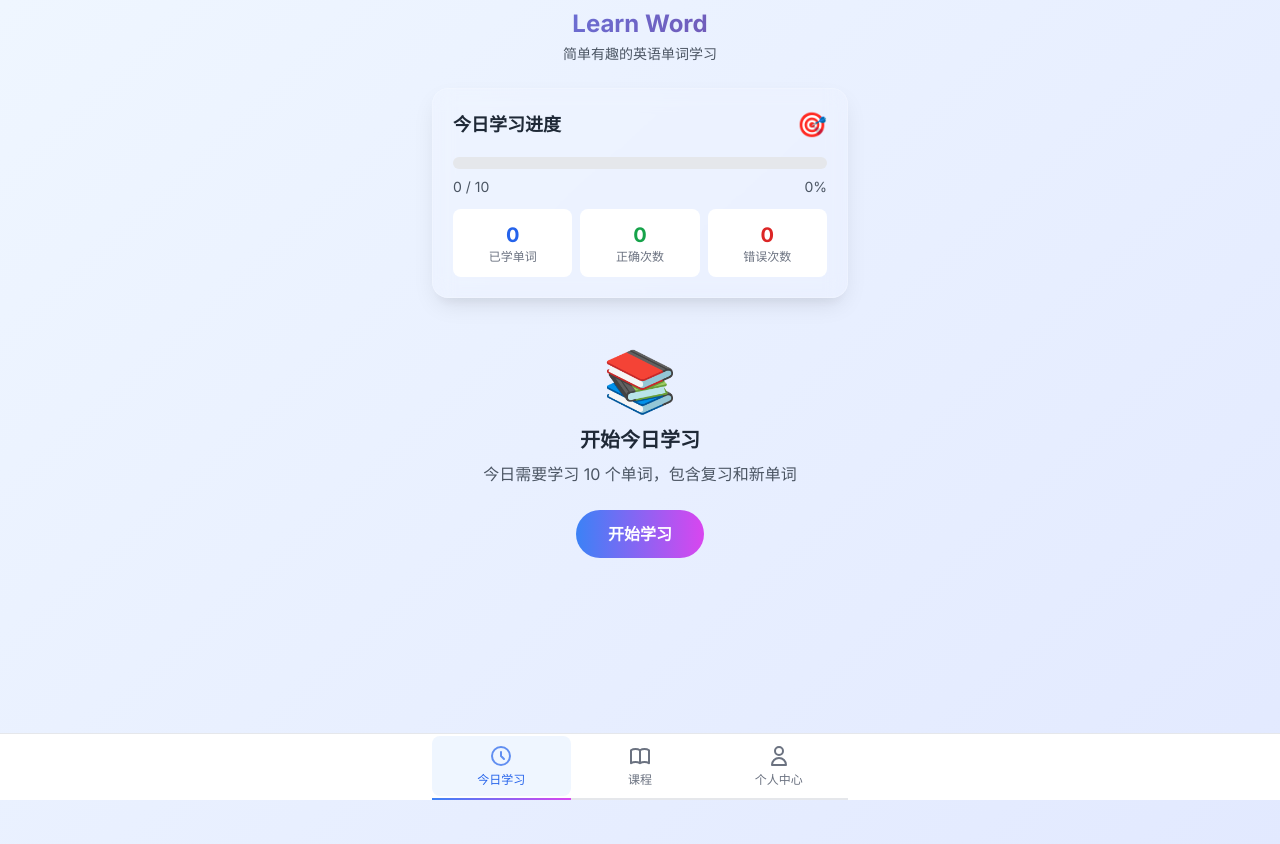
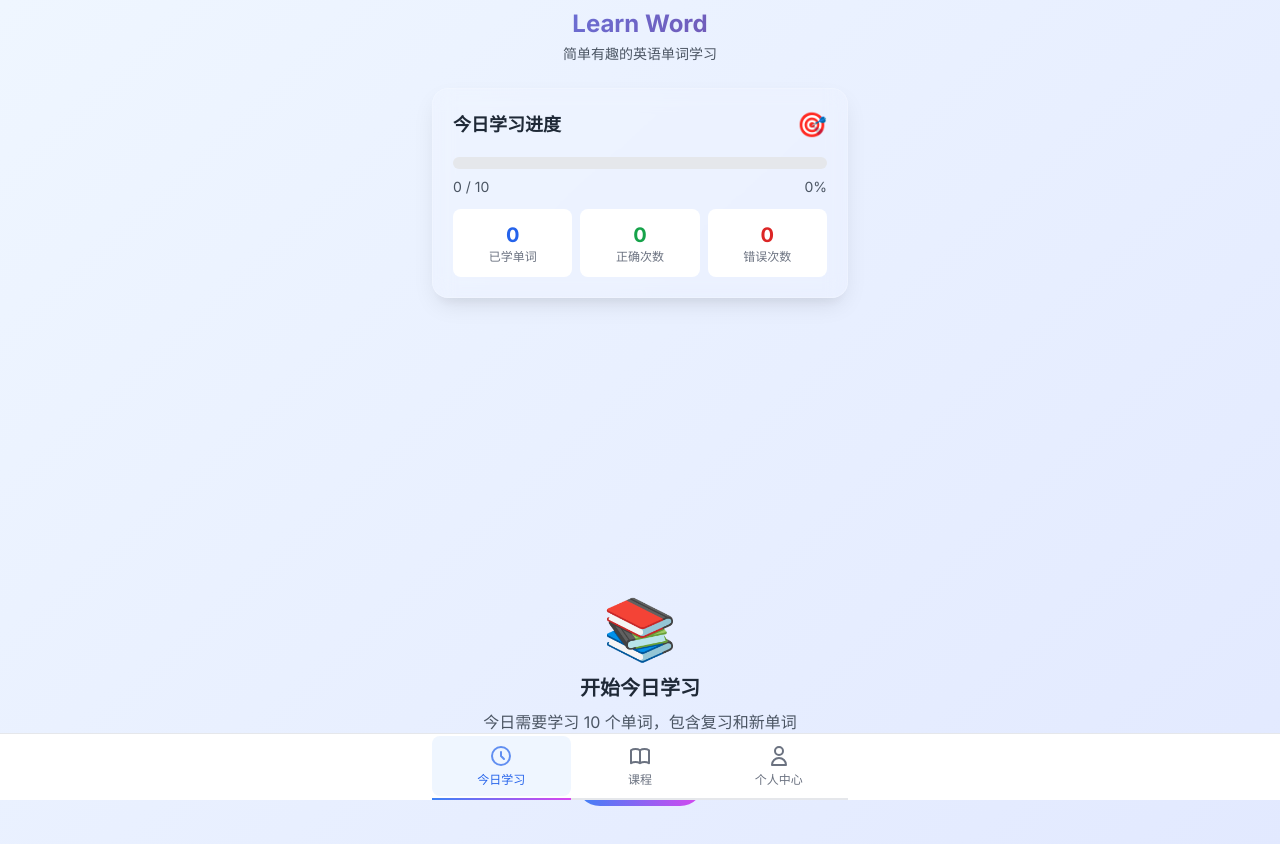
Before and after one commit to legendmohe/learn_word, a Vue app: page / in a window 1280 px wide. Shown: the top 844 px of the page. Built offline with nearby package versions, Linux system fonts and the light colour scheme.

Commit message:
"今日开始学习"界面的布局问题

```diff
--- a/src/components/TodayStudy.vue
+++ b/src/components/TodayStudy.vue
@@ -1,7 +1,8 @@
 <template>
   <div class="today-study">
     <!-- 学习状态卡片 -->
-    <div v-if="studyStatus === 'ready'" class="text-center py-8">
+    <div v-if="studyStatus === 'ready'" class="ready-container flex items-center justify-center h-full">
+      <div class="text-center">
         <div class="text-6xl mb-4">📚</div>
         <h2 class="text-xl font-semibold text-gray-800 dark:text-gray-200 mb-2">开始今日学习</h2>
         <p class="text-gray-600 dark:text-gray-400 mb-6">
@@ -13,6 +14,7 @@
         >
           开始学习
         </button>
+      </div>
     </div>
 
     <!-- 学习进行中 -->
@@ -606,12 +608,21 @@ onUnmounted(() => {
   justify-content: flex-start;
 }
 
+.ready-container,
 .study-container {
   flex: 1;
   display: flex;
+  min-height: 100%;
+}
+
+.ready-container {
+  align-items: center;
+  justify-content: center;
+}
+
+.study-container {
   flex-direction: column;
   justify-content: space-between;
-  min-height: 100%;
 }
 
 .word-card {
```
Lines whose indentation alone changed are shown as unchanged.
